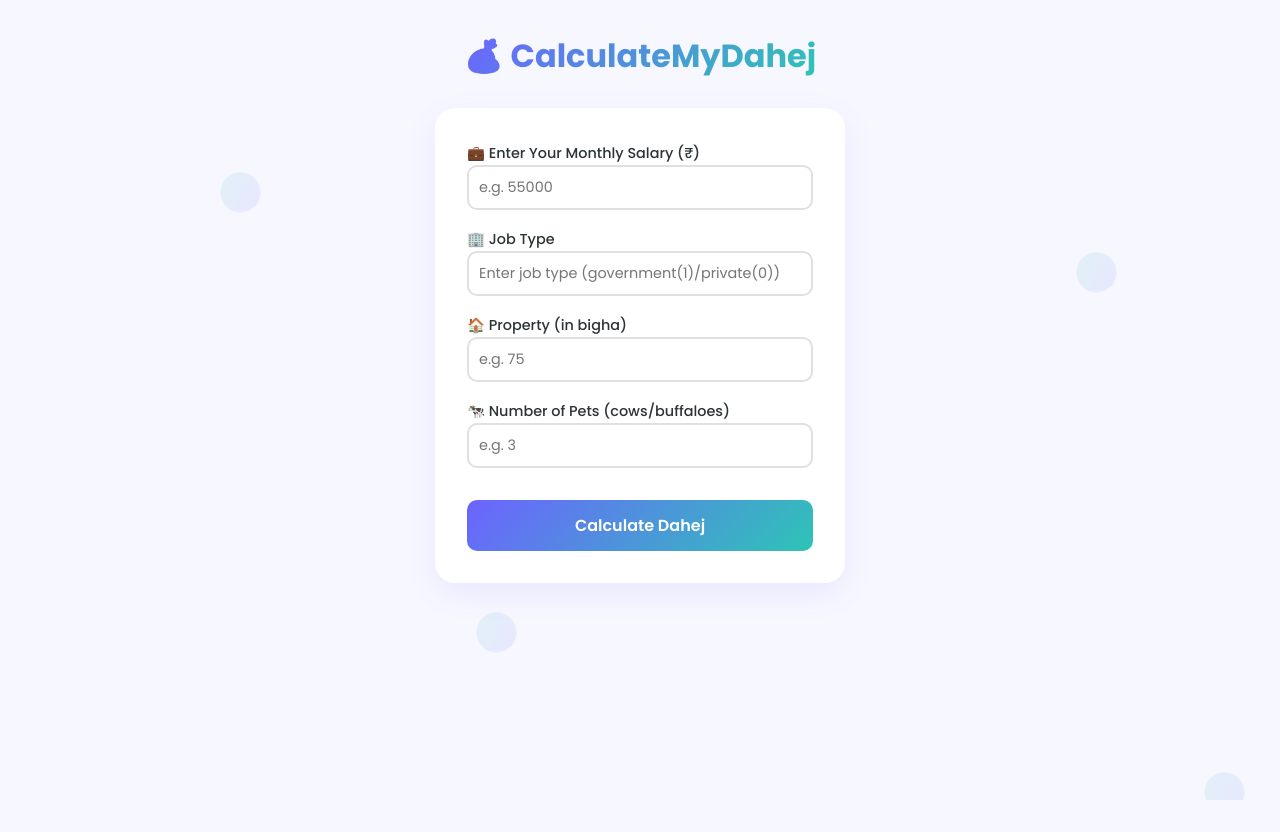
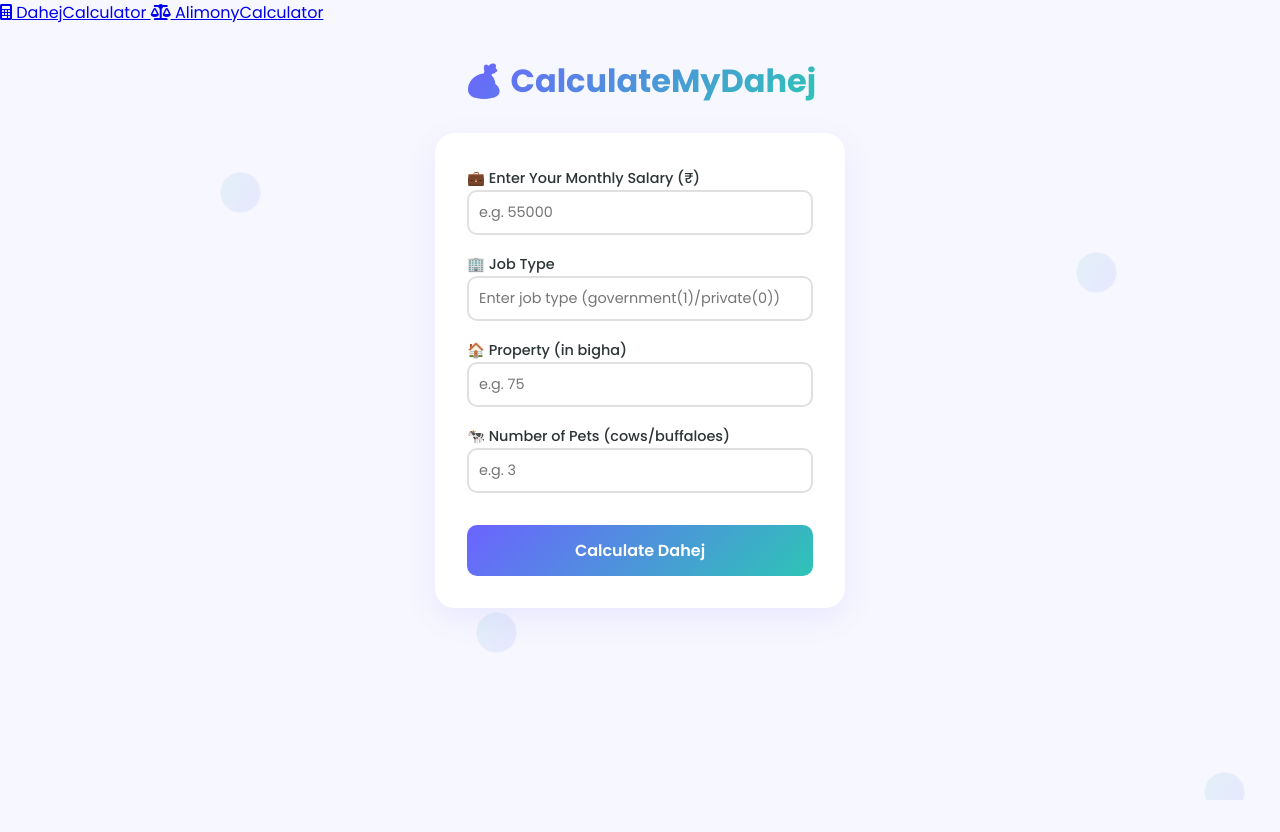
Before and after one commit to satty0104/CalculateMyDahej, a plain HTML site: page index.html in a window 1280 px wide. After the commit the page ends 800 px from the top, so only its background shows below. Drawn offline with Linux system fonts and the light colour scheme.

Commit message:
Update index.html

```diff
--- a/index.html
+++ b/index.html
@@ -5,8 +5,25 @@
     <meta name="viewport" content="width=device-width, initial-scale=1.0">
     <title>Calculate My Dahej</title>
     <link rel="stylesheet" href="style.css">
+    <link href="https://cdnjs.cloudflare.com/ajax/libs/font-awesome/6.0.0/css/all.min.css" rel="stylesheet">
 </head>
 <body>
+    <!-- Navigation Bar -->
+    <nav class="navbar">
+        <div class="nav-container">
+            <div class="nav-links">
+                <a href="index.html" class="nav-link active">
+                    <i class="fas fa-calculator"></i>
+                    DahejCalculator
+                </a>
+                <a href="https://satty0104.github.io/AlimonyCalculator/" class="nav-link" target="_blank">
+                    <i class="fas fa-balance-scale"></i>
+                    AlimonyCalculator
+                </a>
+            </div>
+        </div>
+    </nav>
+
     <!-- Floating background elements -->
     <div class="floating-elements">
         <div class="floating-element"></div>
```
